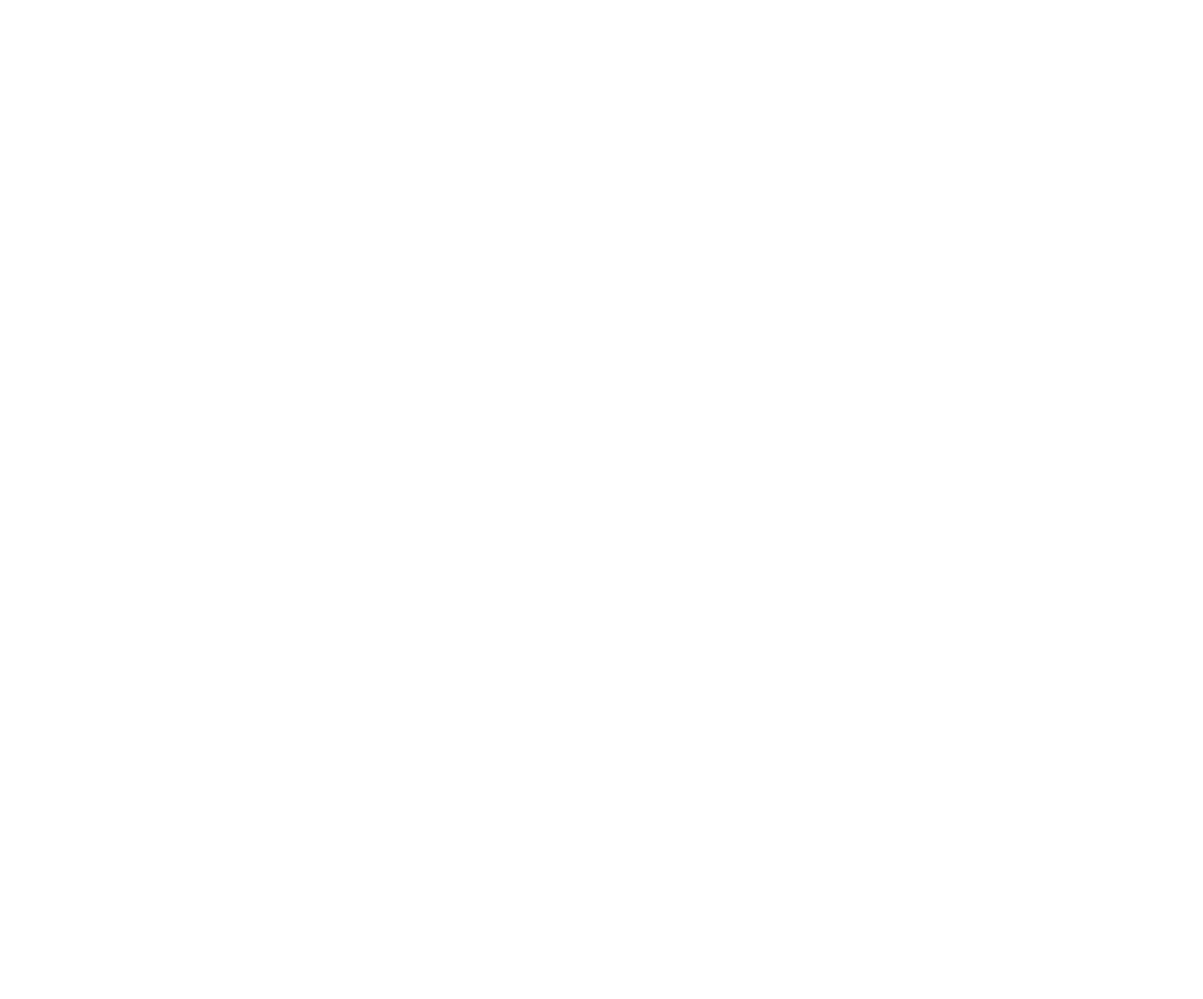
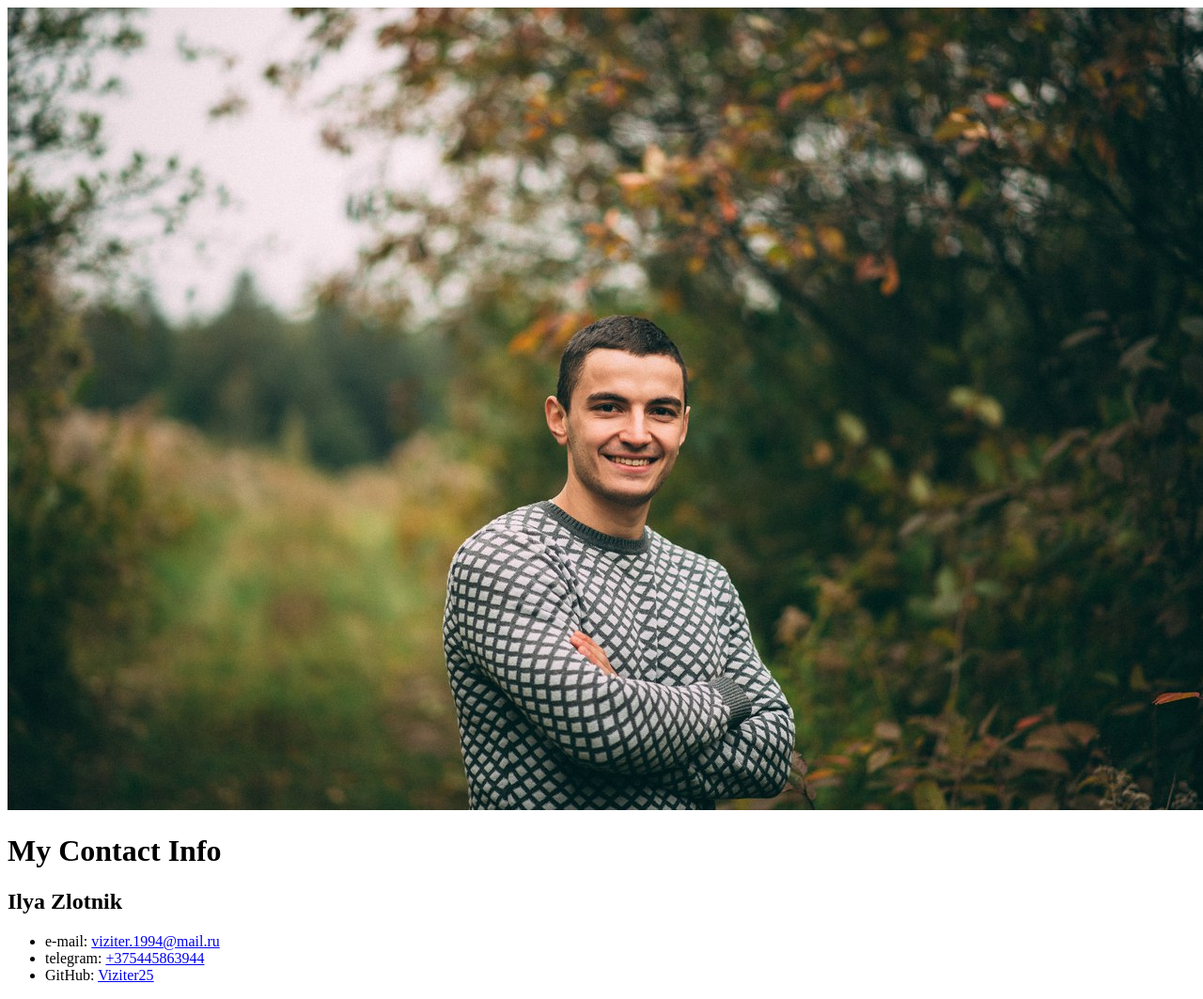
Before and after one commit to Viziter25/rsschool-cv, a plain HTML site: page index.html in a window 1280 px wide. Shown: the whole page at 94% size. Before the commit the page ends 800 px from the top, so only its background shows below. Drawn offline with Linux system fonts and the light colour scheme.

Commit message:
feat: add header

```diff
--- a/index.html
+++ b/index.html
@@ -10,7 +10,30 @@
 </head>
 
 <body>
+    <header class="header">
+        <div class="header__img">
+            <img class="img" src="img/z0-07kCgIUw.jpg" alt="photo">
+        </div>
+
+        <div class="info">
+            <h1 class="info_title">My Contact Info</h1>
+            <h2 class="info_subtitle">Ilya Zlotnik</h2>
+            <ul class="info_list">
+                <li class="info_list-item">e-mail: <a href="mailto:viziter.1994@mail.ru"
+                        target="_blank">viziter.1994@mail.ru</a></li>
+                <li class="info_list-item">telegram: <a href="https://t.me/+375445863944"
+                        target="_blank">+375445863944</a></li>
+                <li class="info_list-item">GitHub: <a href="https://github.com/Viziter25" target="_blank">Viziter25</a>
+                </li>
+            </ul>
+        </div>
+    </header>
+
+
+
+
 
 </body>
 
+
 </html>
```
Also changed, not shown: img/z0-07kCgIUw.jpg (added).
